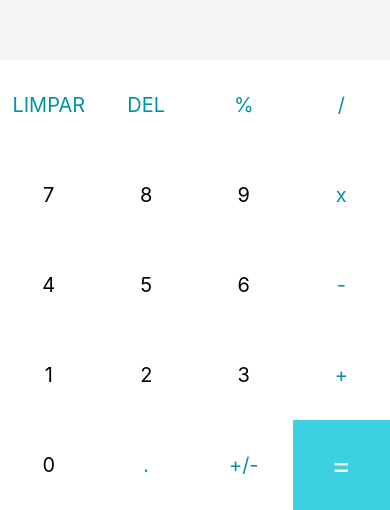
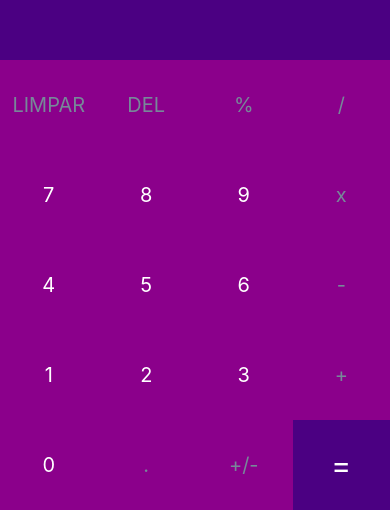
Before and after one commit to Rosiineia/Mod4UC13Senac, a React Native app: screen / in a window 390 px wide. Shown: the part 334-844 px from the top of the page. Built offline with nearby package versions, Linux system fonts and the light colour scheme.

Commit message:
melhorias sugeridas pela empresa

```diff
--- a/App.js
+++ b/App.js
@@ -75,7 +75,7 @@
       case 'DEL':
         setCurrentNumber(currentNumber.substring(0, (currentNumber.length - 1)))
         return
-      case 'LIMPAR': // Limpa todo o conteúdo
+      case 'LIMPAR':
         setLastNumber("")
         setCurrentNumber("")
         return
@@ -114,12 +114,12 @@
 
         {buttons.map((button) =>
           button === '=' ? // Mapeamento do botão =
-            <TouchableOpacity onPress={() => handleInput(button)} key={button} style={[styles.button, { backgroundColor: '#3dd0e3' }]}>
+            <TouchableOpacity onPress={() => handleInput(button)} key={button} style={[styles.button, { backgroundColor: '#4b0082' }]}>
               <Text style={[styles.textButton, { color: "white", fontSize: 30 }]}>{button}</Text>
             </TouchableOpacity>
             : // Mapeamento dos outros botões
             <TouchableOpacity onPress={() => handleInput(button)} key={button} style={styles.button}>
-              <Text style={[styles.textButton, { color: typeof (button) === 'number' ? 'black' : '#0093a6' }]}>{button}</Text>
+              <Text style={[styles.textButton, { color: typeof (button) === 'number' ? 'white' : '#778899' }]}>{button}</Text>
             </TouchableOpacity>
         )}
       </View>
@@ -135,10 +135,10 @@
   results: {
     flex: 2,
     justifyContent: "center",
-    backgroundColor: "#f5f5f5"
+    backgroundColor: "#4b0082"
   },
   resultText: {
-    color: "#282F38",
+    color: "white",
     fontSize: 32,
     fontWeight: "bold",
     padding: 12,
@@ -153,9 +153,10 @@
   buttons: {
     flexDirection: 'row',
     flexWrap: 'wrap',
+
   },
   button: {
-    backgroundColor: 'white',
+    backgroundColor: '#8b008b',
     alignItems: 'center',
     justifyContent: 'center',
     minWidth: 90,
@@ -163,7 +164,7 @@
     flex: 2,
   },
   textButton: {
-    color: "#7c7c7c",
+    color: "white",
     fontSize: 20,
   }
 });
```
